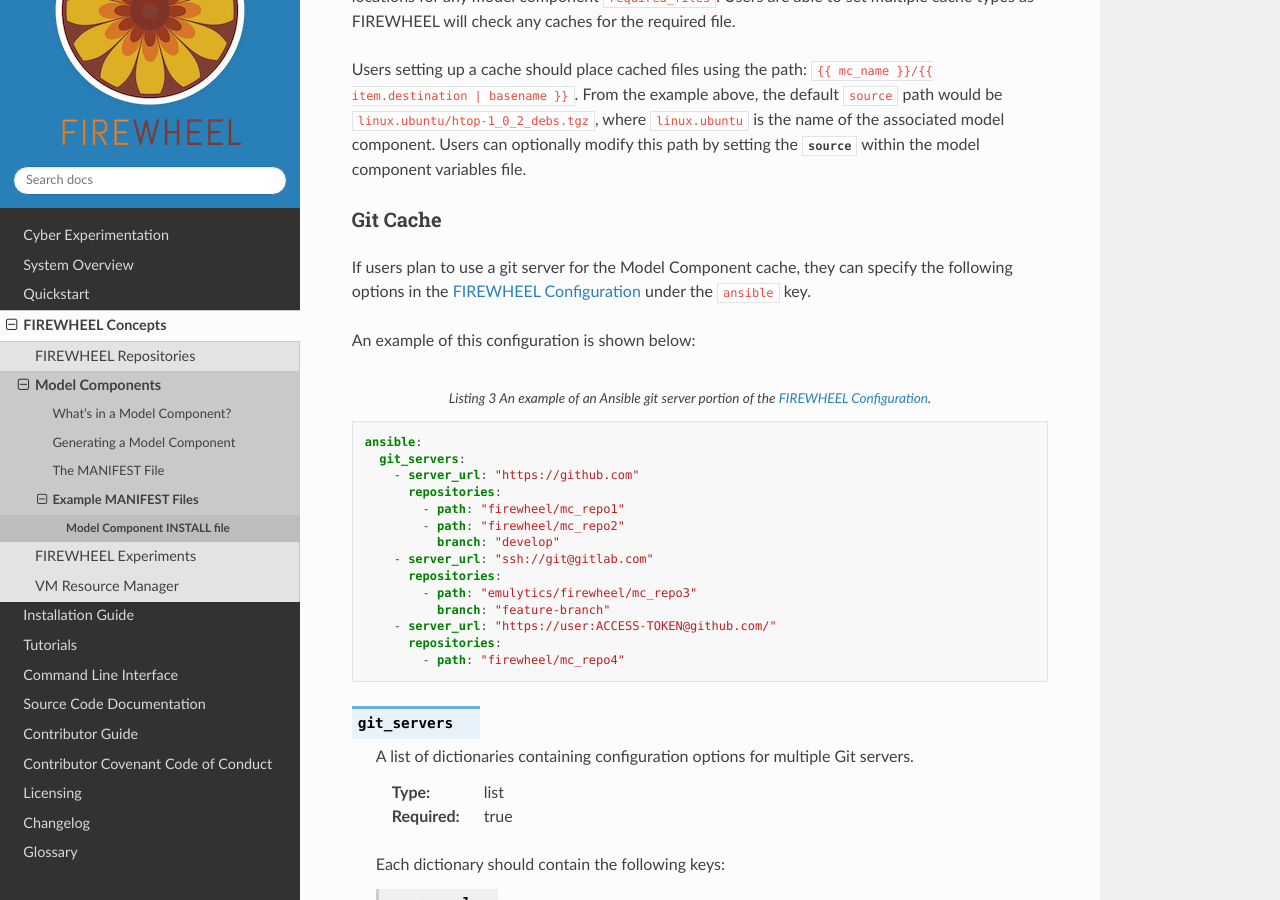
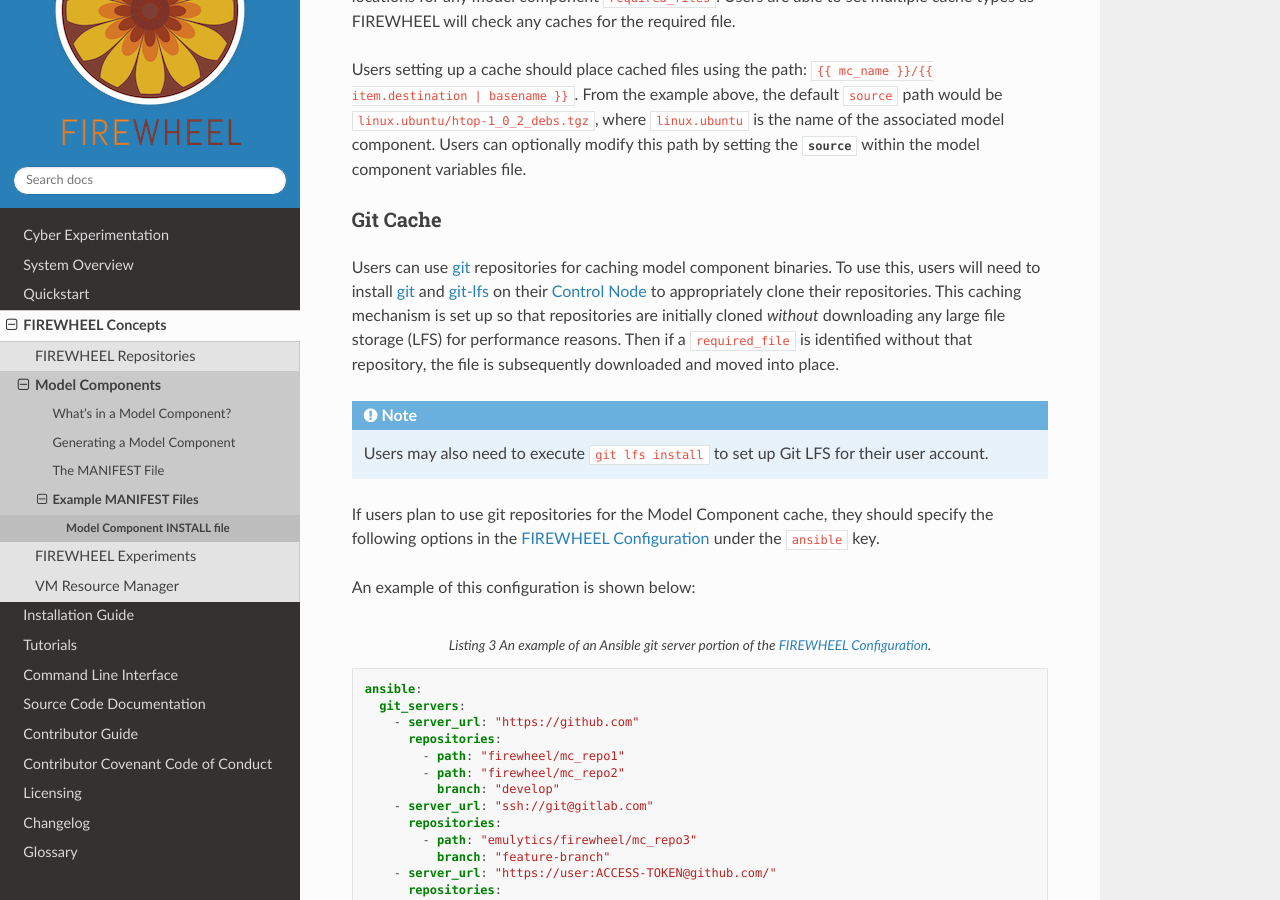
Before and after one commit to sdelliot/firewheel, a Sphinx documentation site: the page built from docs/source/model_component/mc_install.rst, in a window 1280 px wide and 900 px high, scrolled down 3727 px. Built offline with Sphinx 7.4.7 and the Read the Docs theme 3.1.0, drawn with Linux system fonts in a browser that asks for light colours; pages that are not in the unit, such as notebooks, are missing from menus; the version number could not be read and is left out.

Commit message:
Updating documentation to clarify the git cloning logic

```diff
--- a/docs/source/model_component/mc_install.rst
+++ b/docs/source/model_component/mc_install.rst
@@ -170,7 +170,16 @@
 
 Git Cache
 =========
-If users plan to use a git server for the Model Component cache, they can specify the following options in the :ref:`firewheel_configuration` under the ``ansible`` key.
+Users can use `git <https://git-scm.com>`__ repositories for caching model component binaries.
+To use this, users will need to install  `git <https://git-scm.com>`__ and `git-lfs <https://git-lfs.com>`__ on their :ref:`cluster-control-node` to appropriately clone their repositories.
+This caching mechanism is set up so that repositories are initially cloned *without* downloading any large file storage (LFS) for performance reasons.
+Then if a ``required_file`` is identified without that repository, the file is subsequently downloaded and moved into place.
+
+.. note::
+
+  Users may also need to execute ``git lfs install`` to set up Git LFS for their user account.
+
+If users plan to use git repositories for the Model Component cache, they should specify the following options in the :ref:`firewheel_configuration` under the ``ansible`` key.
 
 An example of this configuration is shown below:
 
```
